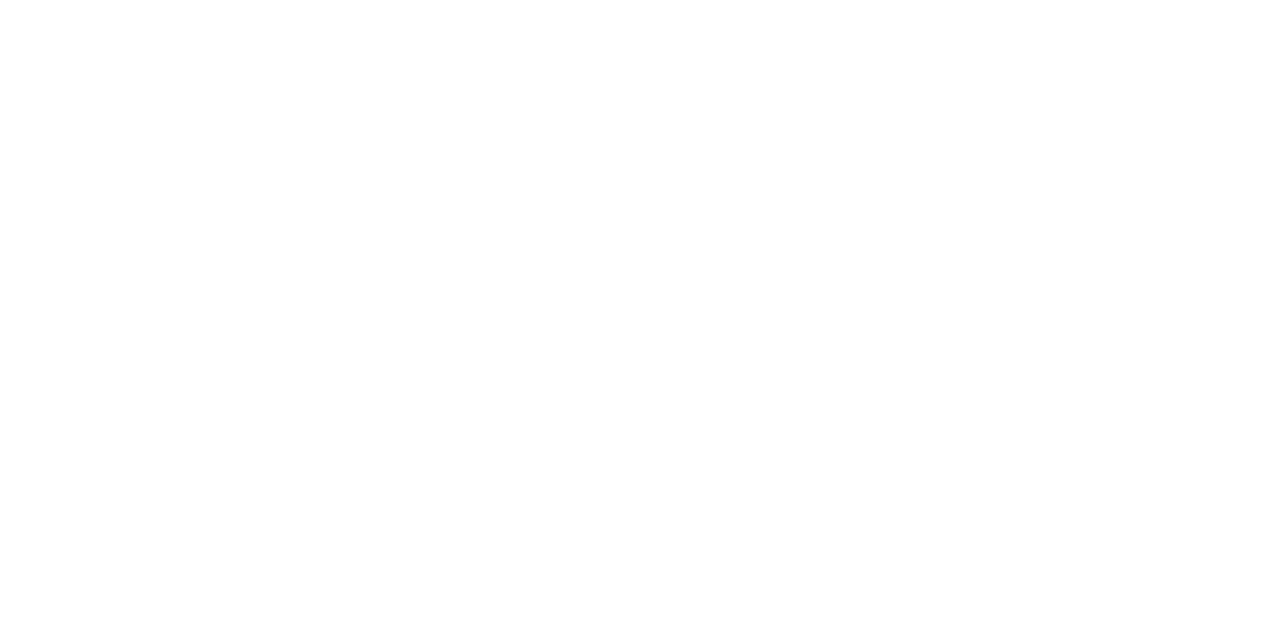
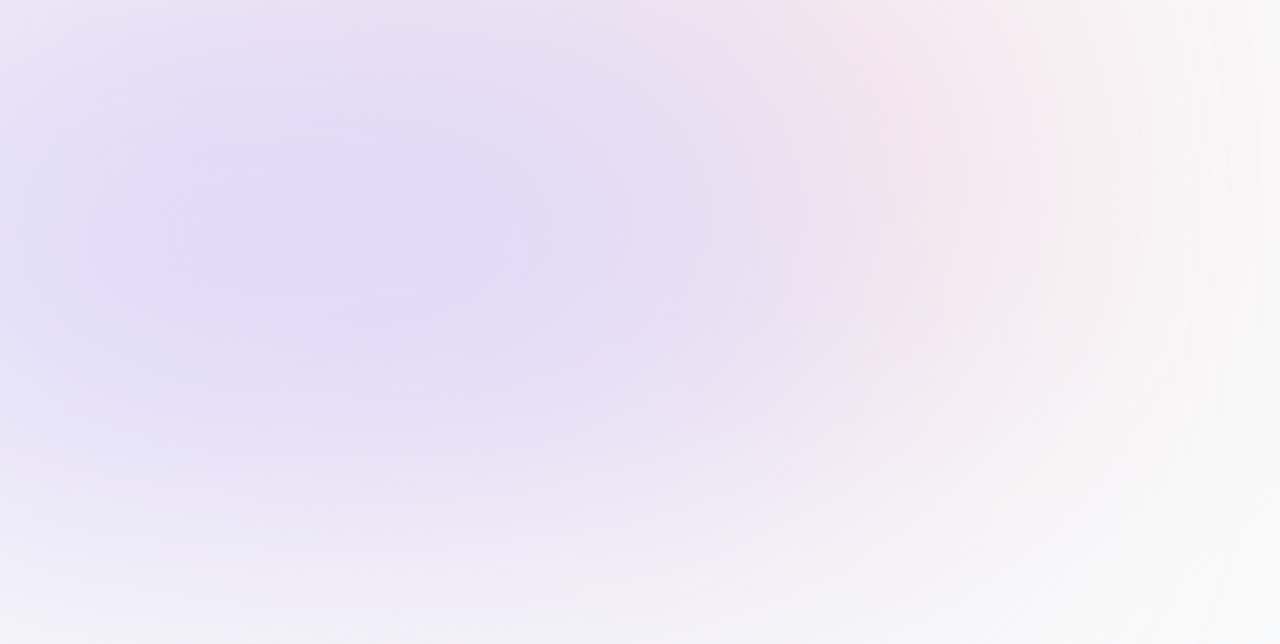
Before and after one commit to dserber/portfolio, a Next.js app: page / in a window 1280 px wide. Shown: the top 644 px of the page. Built offline with nearby package versions, Linux system fonts and the light colour scheme.

Commit message:
Styled two dots that add a splash of color

```diff
--- a/app/layout.tsx
+++ b/app/layout.tsx
@@ -16,7 +16,11 @@ export default function RootLayout({
 }) {
   return (
     <html lang="en">
-      <body className={inter.className}>{children}</body>
+      <body className={`${inter.className} bg-gray-50 text-gray-950 relative`}>
+        <div className="bg-[#fbe2e3] absolute top-[-6rem] -z-10 right-[11rem] h-[31.25rem] w-[31.25rem] rounded-full blur-[10rem] sm:w-[68.75rem]"></div>
+        <div className="bg-[#dbd7fb] absolute top-[-1rem] -z-10 left-[-35rem] h-[31.25rem] w-[50rem] rounded-full blur-[10rem] sm:w-[68.75rem] md:left-[-33rem] lg:left-[-28rem] xl:left-[-15rem] 2xl:left-[-5rem]"></div>
+        {children}
+      </body>
     </html>
   );
 }
```
